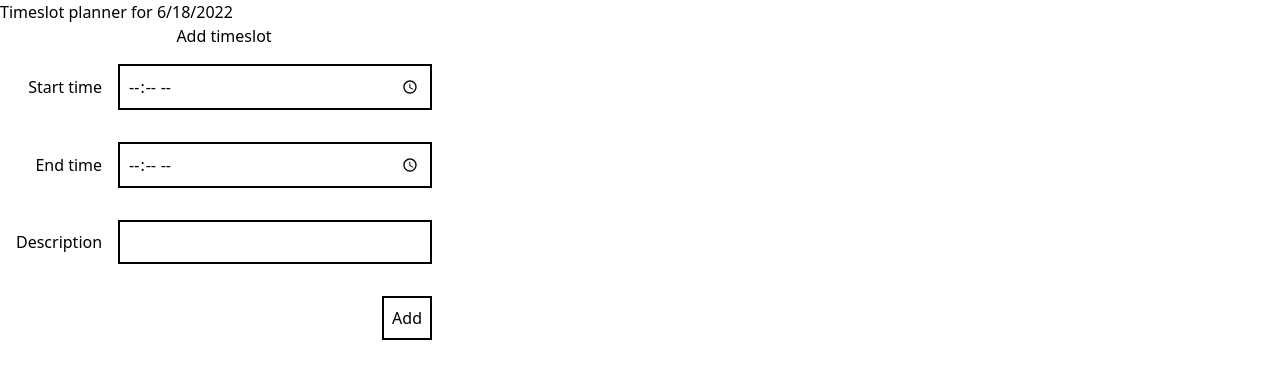
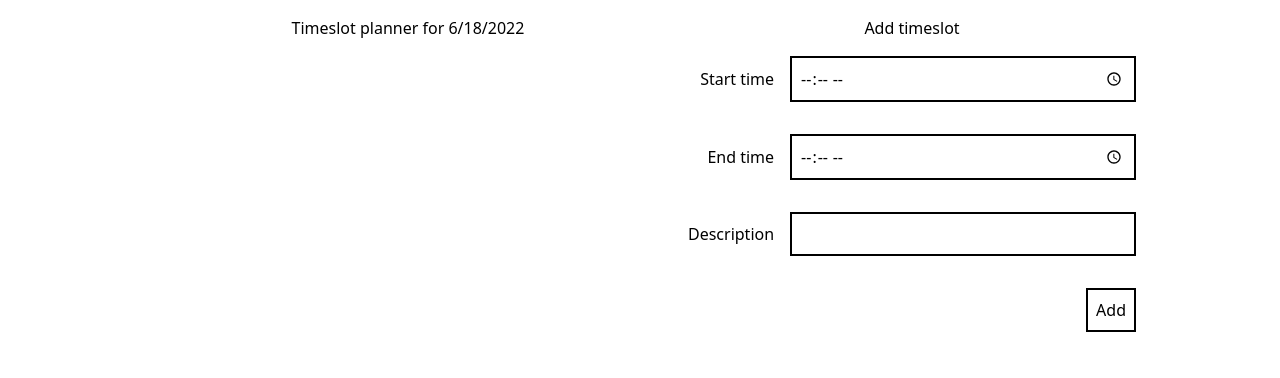
Before and after one commit to dwoodwardgb/deep-work, a Next.js app: page / in a window 1280 px wide. Shown: the top 378 px of the page. Built offline with nearby package versions, Linux system fonts and the light colour scheme.

Commit message:
Refactor code and add margins

```diff
--- a/components/new-timeslot-form.tsx
+++ b/components/new-timeslot-form.tsx
@@ -18,10 +18,9 @@ const NewTimeslotForm: FC<{ onSubmit: SubmitHandler<TimeslotForm> }> = ({
 
   return (
     <>
-      <section className="ml-auto mr-auto max-w-xs sm:m-0 sm:max-w-md">
-        <p className="block text-center">Add timeslot</p>
+      <p className="block text-center mb-4">Add timeslot</p>
       <form
-          className="grid sm:grid-cols-[auto_1fr] sm:grid-rows-[repeat(4, auto)] gap-2 sm:gap-x-4 sm:gap-y-8 p-4"
+        className="grid sm:grid-cols-[auto_1fr] sm:grid-rows-[repeat(4, auto)] gap-2 sm:gap-x-4 sm:gap-y-8"
         onSubmit={handleSubmit(onSubmit)}
       >
         <label className="sm:justify-self-end self-center" htmlFor="start">
@@ -32,6 +31,7 @@ const NewTimeslotForm: FC<{ onSubmit: SubmitHandler<TimeslotForm> }> = ({
           id="start"
           type="time"
           {...register("start")}
+          required
         />
 
         <label className="sm:justify-self-end self-center" htmlFor="end">
@@ -42,6 +42,7 @@ const NewTimeslotForm: FC<{ onSubmit: SubmitHandler<TimeslotForm> }> = ({
           id="end"
           type="time"
           {...register("end")}
+          required
         />
 
         <label
@@ -55,6 +56,7 @@ const NewTimeslotForm: FC<{ onSubmit: SubmitHandler<TimeslotForm> }> = ({
           id="description"
           type="text"
           {...register("description")}
+          required
         />
 
         <button
@@ -64,7 +66,6 @@ const NewTimeslotForm: FC<{ onSubmit: SubmitHandler<TimeslotForm> }> = ({
           Add
         </button>
       </form>
-      </section>
     </>
   );
 };
--- a/components/planner.tsx
+++ b/components/planner.tsx
@@ -1,6 +1,4 @@
 import { FC } from "react";
-import dayjs from "dayjs";
-import NewTimeslotForm, { TimeslotForm } from "./new-timeslot-form";
 
 export type Timeslot = {
   start: Date;
@@ -8,33 +6,15 @@ export type Timeslot = {
   description: string;
 };
 
-function parseTimeInputString(i: string): Date {
-  const [hours, minutes] = i.split(":");
-  return dayjs()
-    .hour(parseInt(hours))
-    .minute(parseInt(minutes))
-    .second(0)
-    .toDate();
-}
-
-function timeslotFormToTimeslot(form: TimeslotForm): Timeslot {
-  return {
-    start: parseTimeInputString(form.start),
-    end: parseTimeInputString(form.end),
-    description: form.description,
-  };
-}
-
 const Planner: FC<{
   day: Date;
   timeslots: Timeslot[];
-  onNewTimeslot: (ts: Timeslot) => void;
-}> = ({ day, timeslots, onNewTimeslot }) => {
+}> = ({ day, timeslots }) => {
   const { locale } = new Intl.NumberFormat().resolvedOptions();
 
   return (
     <>
-      <p suppressHydrationWarning>
+      <p className="block text-center mb-4" suppressHydrationWarning>
         Timeslot planner for {day.toLocaleDateString()}
       </p>
       <ol>
@@ -46,12 +26,6 @@ const Planner: FC<{
           </li>
         ))}
       </ol>
-
-      <NewTimeslotForm
-        onSubmit={(data) => {
-          onNewTimeslot(timeslotFormToTimeslot(data));
-        }}
-      />
     </>
   );
 };
--- a/pages/index.tsx
+++ b/pages/index.tsx
@@ -1,9 +1,29 @@
 import type { NextPage } from "next";
 import Head from "next/head";
 import { useState } from "react";
+import dayjs from "dayjs";
 import Planner, { Timeslot } from "../components/planner";
+import NewTimeslotForm, { TimeslotForm } from "../components/new-timeslot-form";
+
+function parseTimeInputString(d: Date, i: string): Date {
+  const [hours, minutes] = i.split(":");
+  return dayjs(d)
+    .hour(parseInt(hours))
+    .minute(parseInt(minutes))
+    .second(0)
+    .toDate();
+}
+
+function timeslotFormToTimeslot(d: Date, form: TimeslotForm): Timeslot {
+  return {
+    start: parseTimeInputString(d, form.start),
+    end: parseTimeInputString(d, form.end),
+    description: form.description,
+  };
+}
 
 const Home: NextPage = () => {
+  const [now] = useState<Date>(() => new Date());
   const [timeslots, setTimeslots] = useState<Timeslot[]>([]);
 
   return (
@@ -14,14 +34,20 @@ const Home: NextPage = () => {
         <link rel="icon" href="/favicon.ico" />
       </Head>
 
-      <main>
-        <Planner
-          day={new Date()}
-          timeslots={timeslots}
-          onNewTimeslot={(newTimeslot) =>
-            setTimeslots(timeslots.concat([newTimeslot]))
-          }
-        />
+      <main className="ml-auto mr-auto max-w-5xl md:flex p-4">
+        <section className="flex-grow">
+          <Planner day={now} timeslots={timeslots} />
+        </section>
+
+        <section className="flex-grow ml-auto mr-auto max-w-xs mt-4 sm:max-w-md md:m-0 md:ml-4">
+          <NewTimeslotForm
+            onSubmit={(data) => {
+              setTimeslots(
+                timeslots.concat([timeslotFormToTimeslot(now, data)])
+              );
+            }}
+          />
+        </section>
       </main>
     </>
   );
```
Lines whose indentation alone changed are shown as unchanged.
